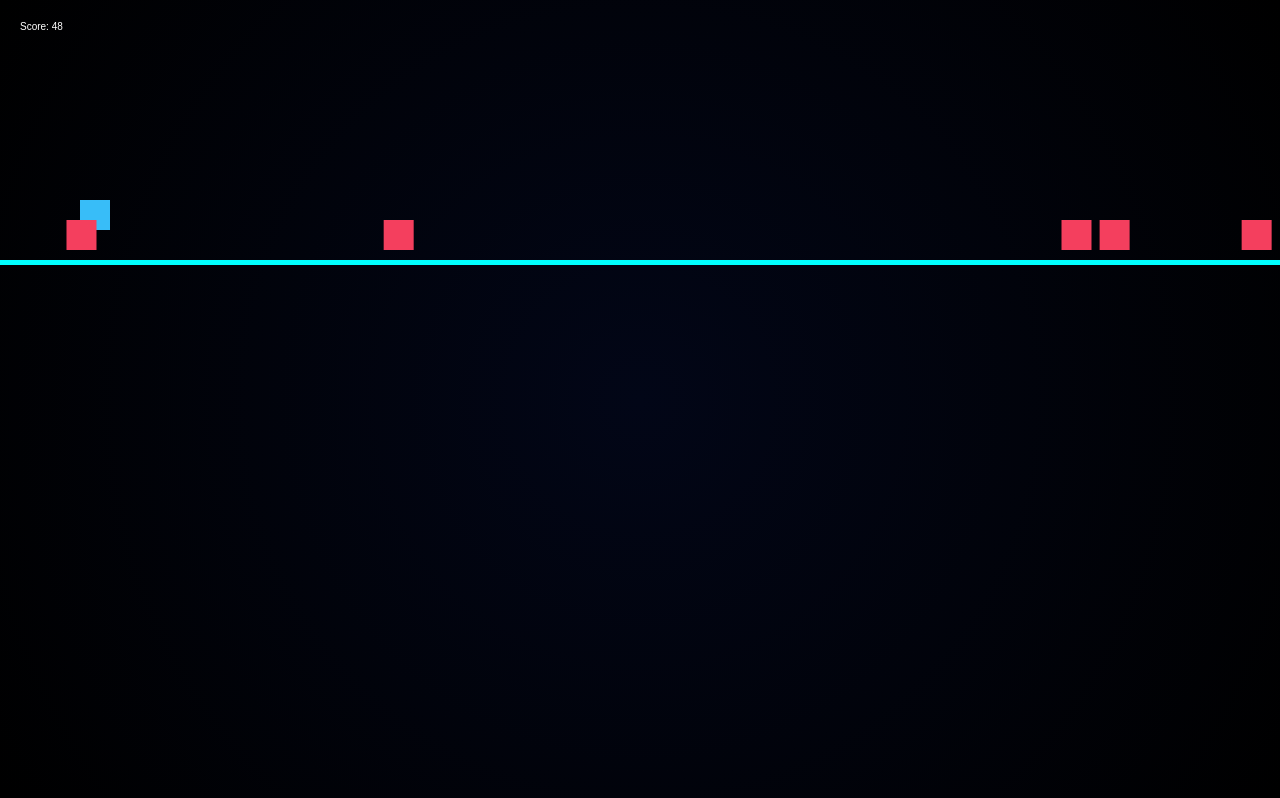
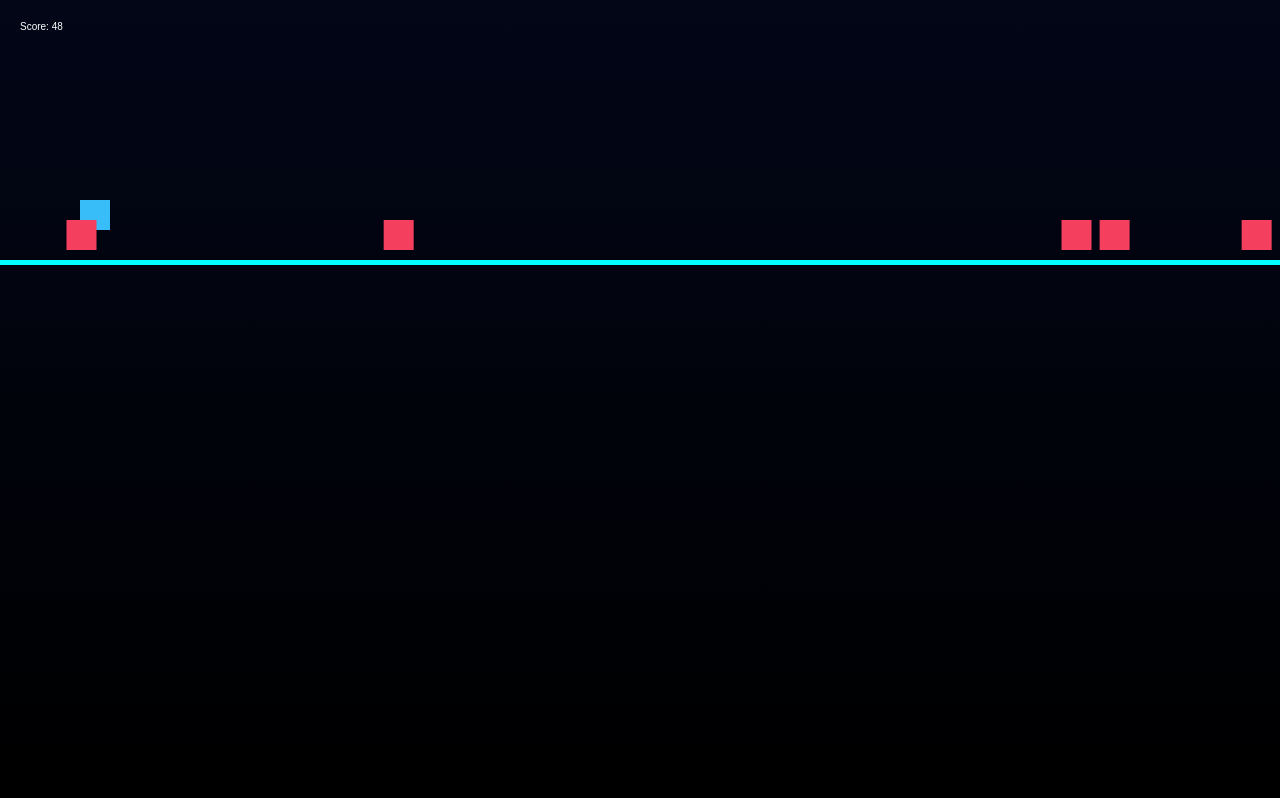
Before and after one commit to paivarobin16-alt/MindRush_Arena, a Next.js app: page / in a window 1280 px wide. Built offline with nearby package versions, Linux system fonts and the light colour scheme.

Commit message:
Update globals.css

```diff
--- a/app/globals.css
+++ b/app/globals.css
@@ -1,7 +1,7 @@
+
 body {
   margin: 0;
-  background: radial-gradient(circle, #020617, #000);
-  color: white;
+  background: linear-gradient(#020617, #000);
   overflow: hidden;
 }
 canvas {
```
